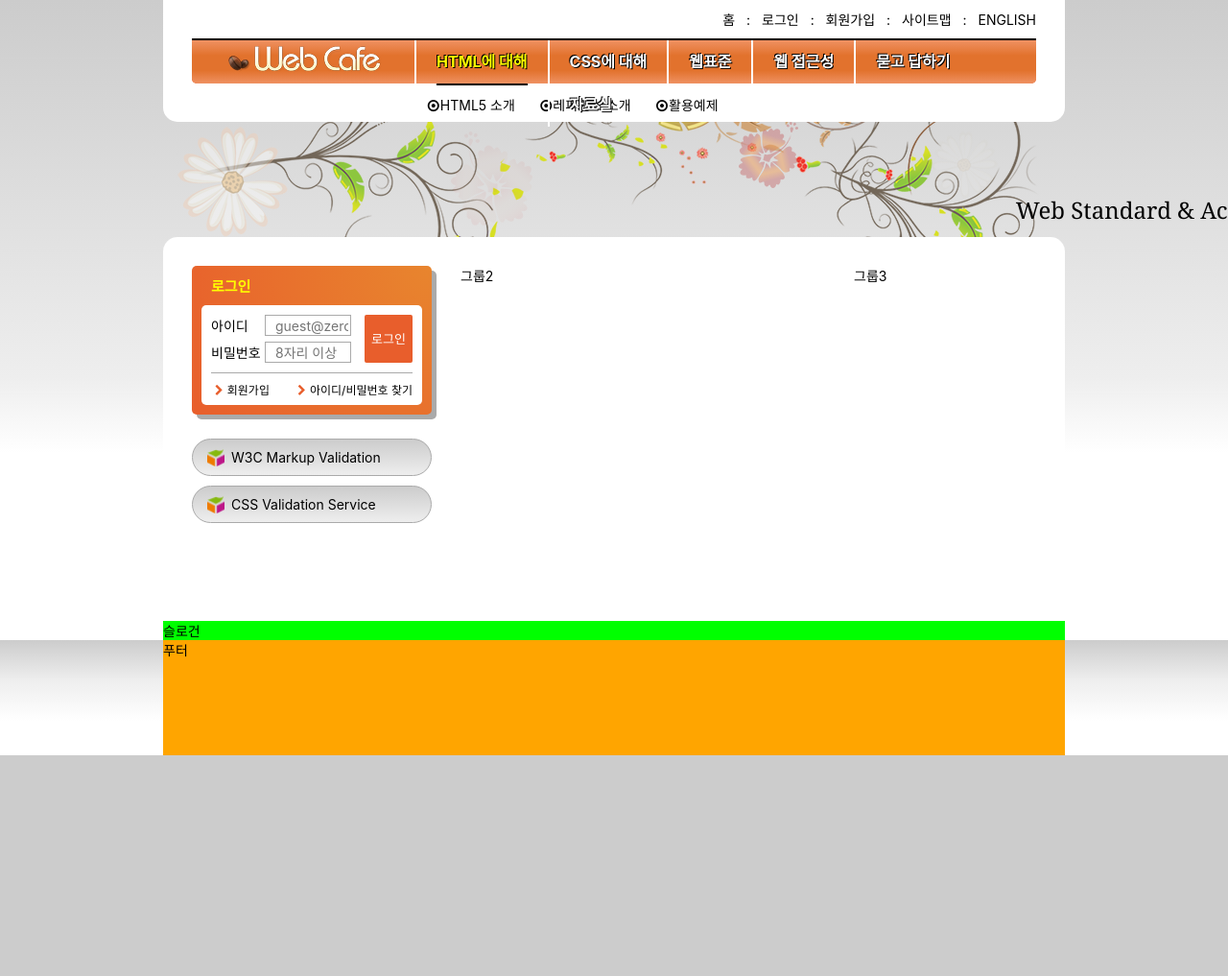
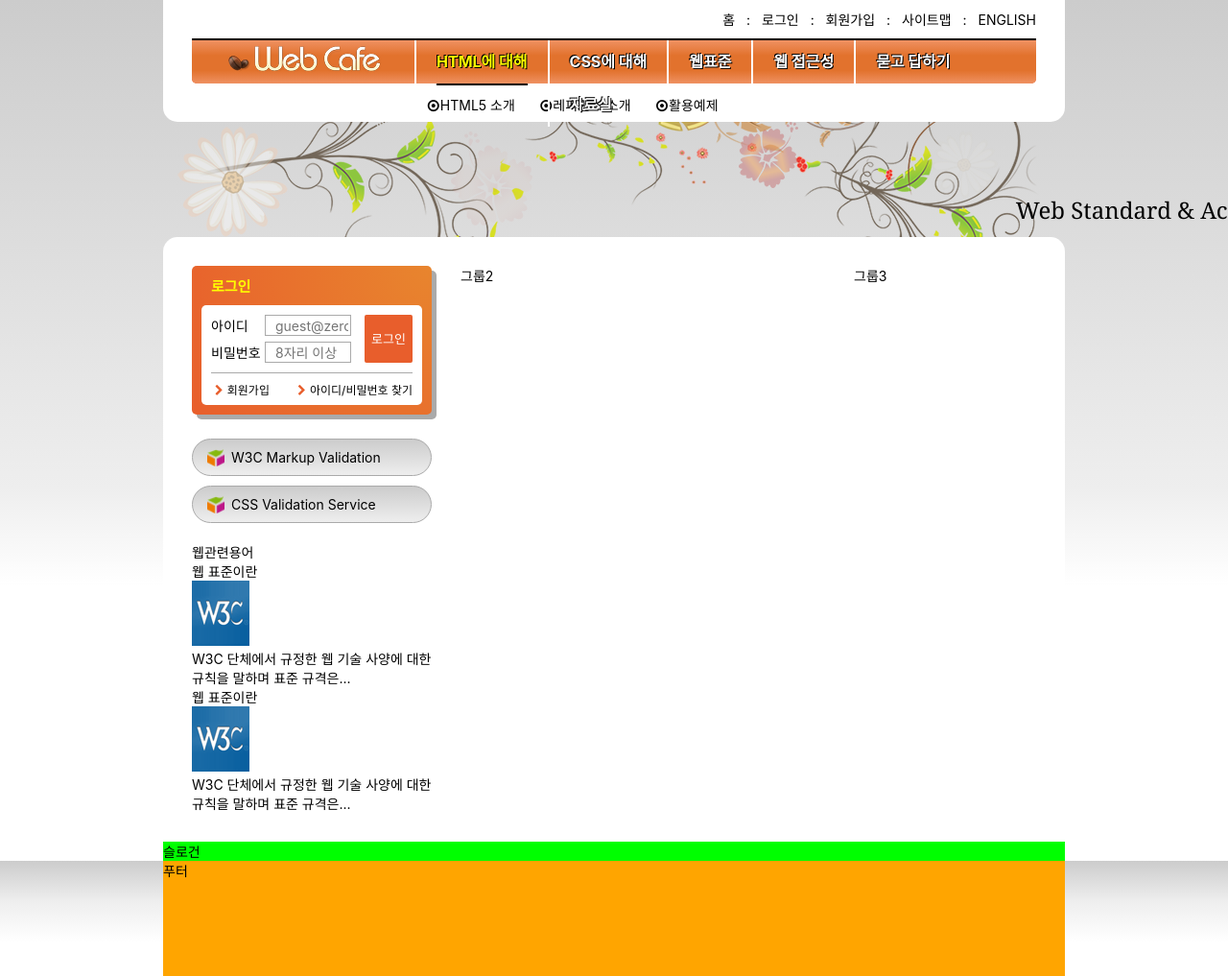
Before and after one commit to leejaelll/zeroConnecTo, a website: page HTML5/index.html in a window 1280 px wide. Shown: the top 1017 px of the page at 96% size. Before the commit the page ends 800 px from the top, so only its background shows below. Drawn offline with Linux system fonts and the light colour scheme; a web font is replaced by a local one.

Commit message:
웹관련용어 마크업 완성

```diff
--- a/HTML5/index.html
+++ b/HTML5/index.html
@@ -240,6 +240,37 @@
                         </a>
                     </li>
                 </ul>
+                <section class="term">
+                    <h2 class="term-title">웹관련용어</h2>
+                    <dl class="term-list">
+                        <div class="odd">
+                            <dt class="term-list-subject">웹 표준이란</dt>
+                            <dd class="term-list-thumbnail">
+                                <img
+                                    src="./assets/web_standards.gif"
+                                    alt="W3C로고"
+                                />
+                            </dd>
+                            <dd class="term-list-brief">
+                                W3C 단체에서 규정한 웹 기술 사양에 대한 규칙을
+                                말하며 표준 규격은...
+                            </dd>
+                        </div>
+                        <div class="even">
+                            <dt class="term-list-subject">웹 표준이란</dt>
+                            <dd class="term-list-thumbnail">
+                                <img
+                                    src="./assets/web_standards.gif"
+                                    alt="W3C로고"
+                                />
+                            </dd>
+                            <dd class="term-list-brief">
+                                W3C 단체에서 규정한 웹 기술 사양에 대한 규칙을
+                                말하며 표준 규격은...
+                            </dd>
+                        </div>
+                    </dl>
+                </section>
             </div>
             <div class="group group2">그룹2</div>
             <div class="group group3">그룹3</div>
```
